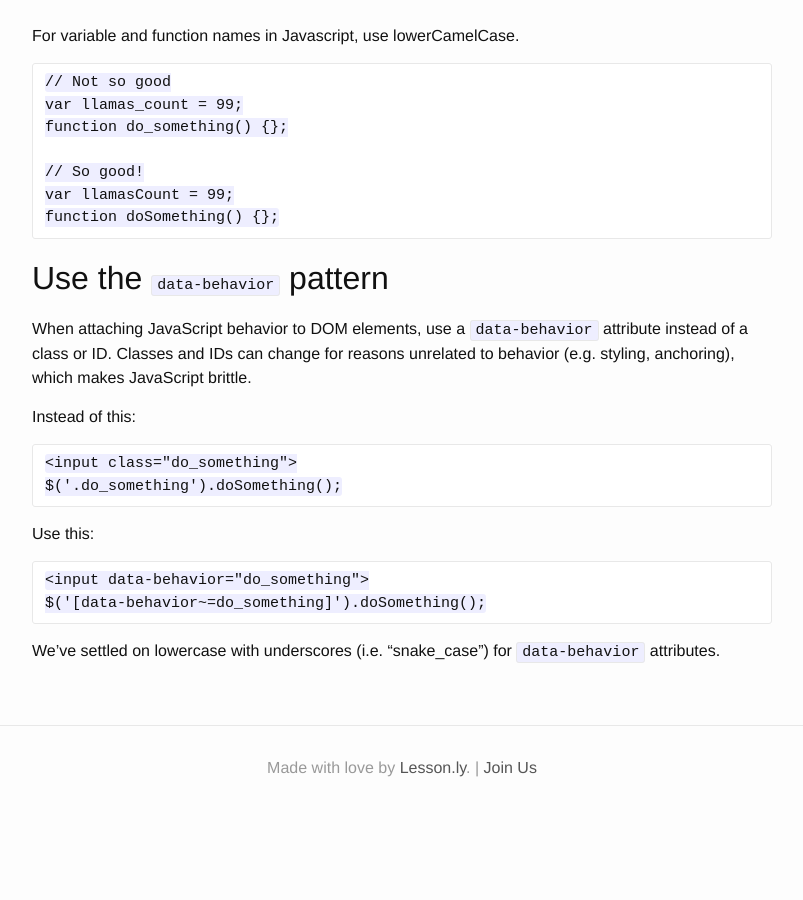
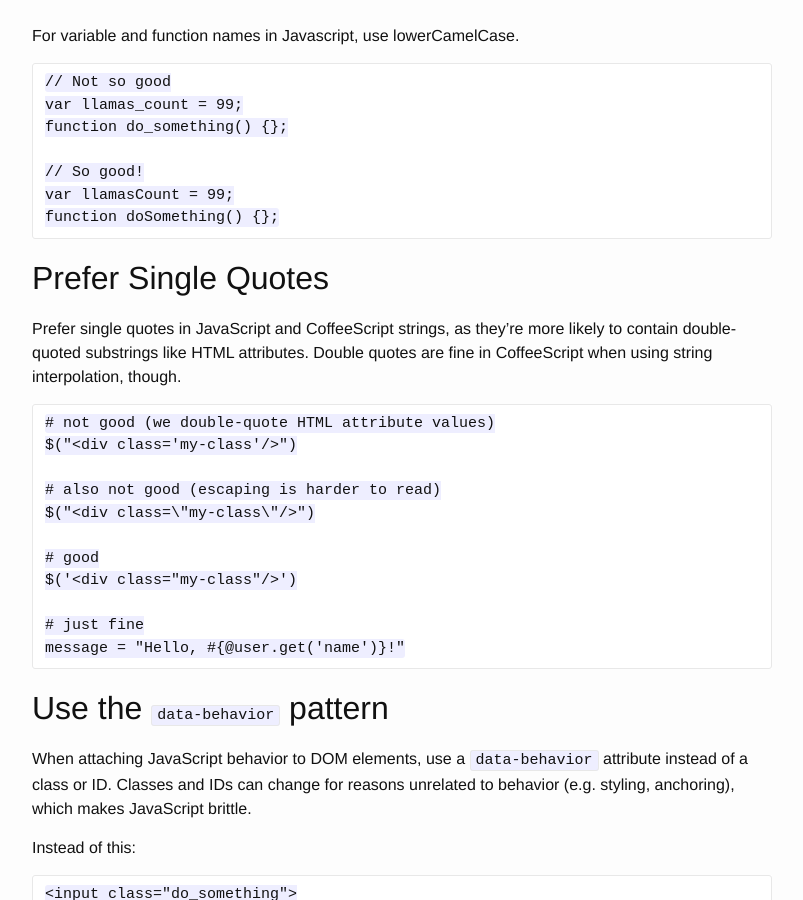
Before and after one commit to isabella232/lessonly.github.io, a Jekyll site: the page built from javascript-style-guide.md, in a window 1280 px wide and 900 px high, scrolled down 344 px. Shown: the whole window, without its empty margins (238-1041 px from the left). Built offline with Jekyll 4.4.1, drawn with Linux system fonts in a browser that asks for light colours; before the commit the page ends 1169 px from its top, so only the background shows below that.

Commit message:
Prefer single quotes in Java/CoffeeScript

```diff
--- a/javascript-style-guide.md
+++ b/javascript-style-guide.md
@@ -20,6 +20,22 @@ For variable and function names in Javascript, use lowerCamelCase.
     var llamasCount = 99;
     function doSomething() {};
 
+## Prefer Single Quotes
+
+Prefer single quotes in JavaScript and CoffeeScript strings, as they're more likely to contain double-quoted substrings like HTML attributes. Double quotes are fine in CoffeeScript when using string interpolation, though.
+
+    # not good (we double-quote HTML attribute values)
+    $("<div class='my-class'/>")
+
+    # also not good (escaping is harder to read)
+    $("<div class=\"my-class\"/>")
+
+    # good
+    $('<div class="my-class"/>')
+
+    # just fine
+    message = "Hello, #{@user.get('name')}!"
+
 ## Use the `data-behavior` pattern
 
 When attaching JavaScript behavior to DOM elements, use a `data-behavior` attribute instead of a class or ID. Classes and IDs can change for reasons unrelated to behavior (e.g. styling, anchoring), which makes JavaScript brittle.
```
